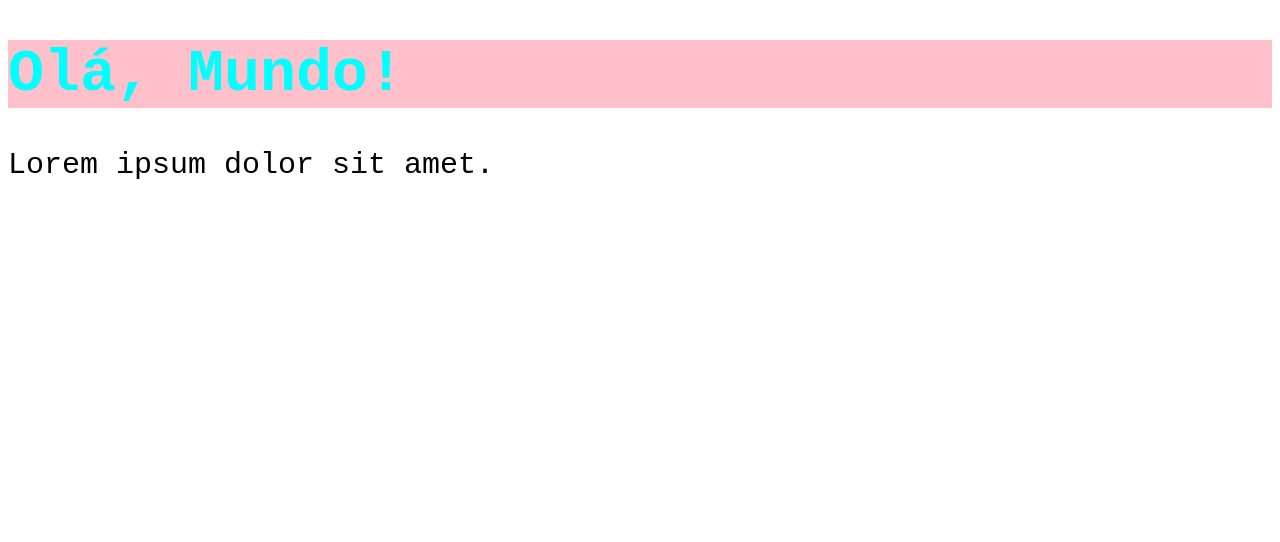
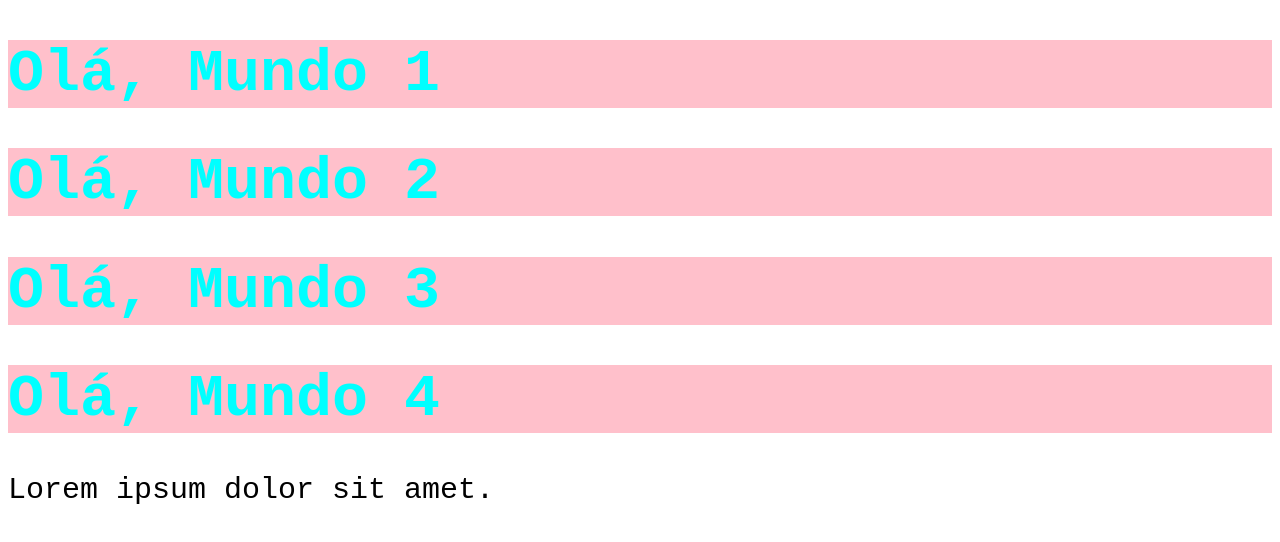
Before and after one commit to EaeDave/chronos-pomodoro, a React (Vite) app: page / in a window 1280 px wide. Shown: the top 542 px of the page. Built offline with nearby package versions, Linux system fonts and the light colour scheme.

Commit message:
properties (props) and children from react component

```diff
--- a/src/App.tsx
+++ b/src/App.tsx
@@ -12,7 +12,12 @@ export function App() {
     // React Fragment
     <>
       {/* Componente Olá, Mundo! */}
-      <Heading />
+      <Heading attr={1234} attr2='String'>
+        Olá, Mundo 1
+      </Heading>
+      <Heading>Olá, Mundo 2</Heading>
+      <Heading>Olá, Mundo 3</Heading>
+      <Heading>Olá, Mundo 4</Heading>
       <p>Lorem ipsum dolor sit amet.</p>
     </>
   );
--- a/src/components/Heading.tsx
+++ b/src/components/Heading.tsx
@@ -1,7 +1,11 @@
 import styles from './Heading.module.css';
 
-export function Heading() {
+export function Heading(props) {
+  console.log(props);
+
   console.log(styles);
 
-  return <h1 className={`${styles.heading} ${styles.cyan}`}>Olá, Mundo!</h1>;
+  return (
+    <h1 className={`${styles.heading} ${styles.cyan}`}>{props.children}</h1>
+  );
 }
```
